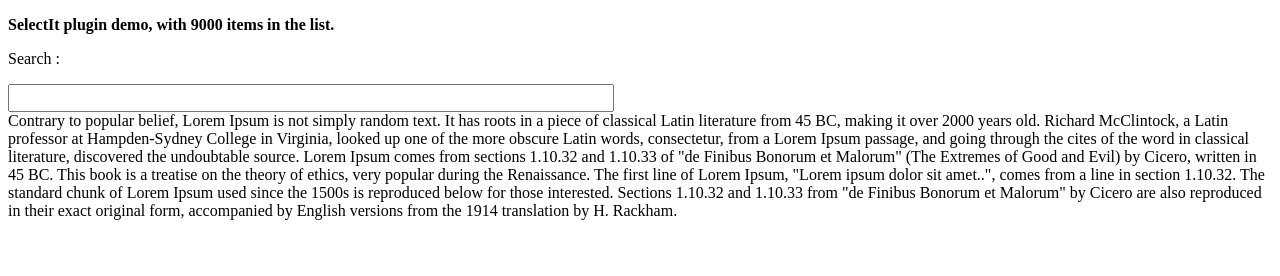
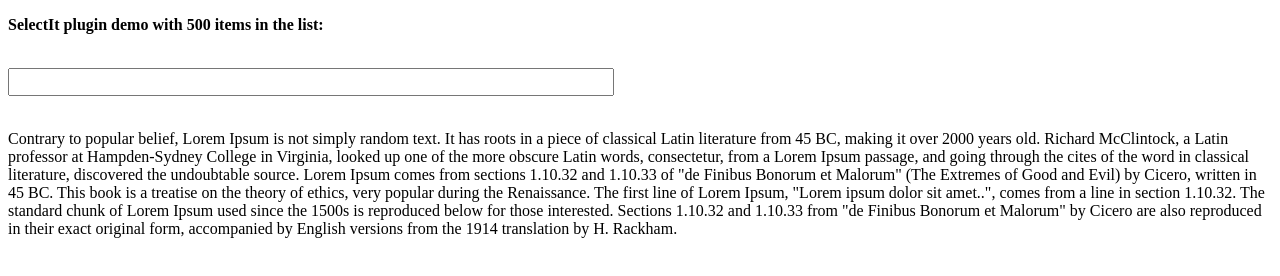
Before and after one commit to seco/selectIt, a plain HTML site: page selectit demo.html in a window 1280 px wide. Drawn offline with nearby package versions, Linux system fonts and the light colour scheme.

Commit message:
demo page

```diff
--- a/selectit demo.html
+++ b/selectit demo.html
@@ -8,17 +8,16 @@
 </head>
 <body>
 
-<p><b>SelectIt plugin demo, with 9000 items in the list.</b></p>
-
-<p>Search : </p>
+<p><b>SelectIt plugin demo with 500 items in the list: </b></p>
+<br>
 <div>
 	<select class="selectIt"></select>
 </div>
-
-<div>
+<br>
+<p>
 Contrary to popular belief, Lorem Ipsum is not simply random text. It has roots in a piece of classical Latin literature from 45 BC, making it over 2000 years old. Richard McClintock, a Latin professor at Hampden-Sydney College in Virginia, looked up one of the more obscure Latin words, consectetur, from a Lorem Ipsum passage, and going through the cites of the word in classical literature, discovered the undoubtable source. Lorem Ipsum comes from sections 1.10.32 and 1.10.33 of "de Finibus Bonorum et Malorum" (The Extremes of Good and Evil) by Cicero, written in 45 BC. This book is a treatise on the theory of ethics, very popular during the Renaissance. The first line of Lorem Ipsum, "Lorem ipsum dolor sit amet..", comes from a line in section 1.10.32.
 
-The standard chunk of Lorem Ipsum used since the 1500s is reproduced below for those interested. Sections 1.10.32 and 1.10.33 from "de Finibus Bonorum et Malorum" by Cicero are also reproduced in their exact original form, accompanied by English versions from the 1914 translation by H. Rackham.</div>
+The standard chunk of Lorem Ipsum used since the 1500s is reproduced below for those interested. Sections 1.10.32 and 1.10.33 from "de Finibus Bonorum et Malorum" by Cicero are also reproduced in their exact original form, accompanied by English versions from the 1914 translation by H. Rackham.</p>
 
 <script type="text/javascript">
 
```
